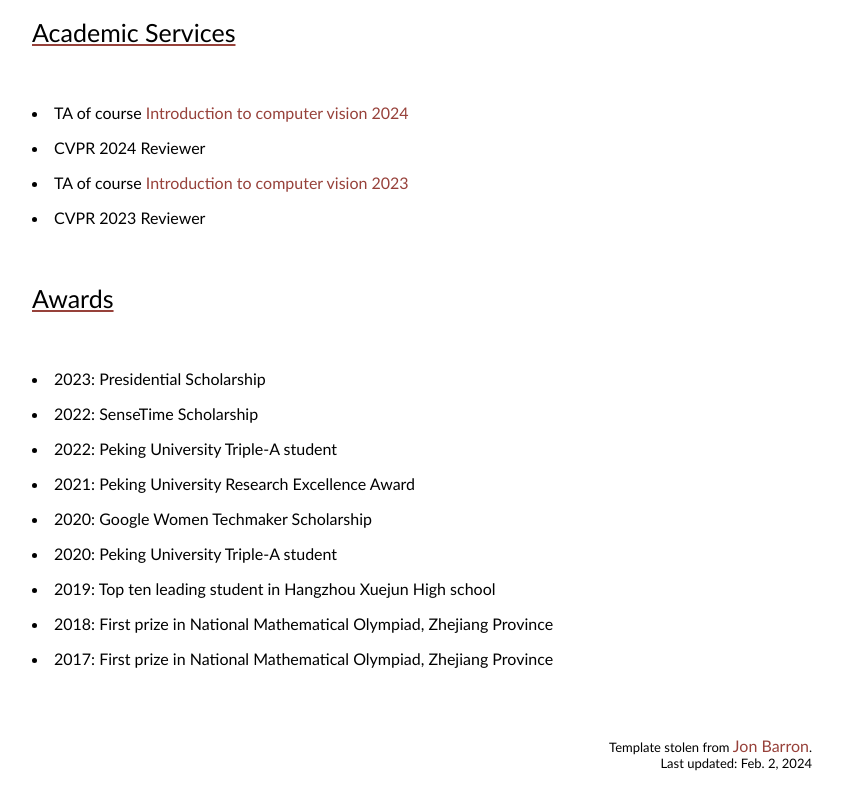
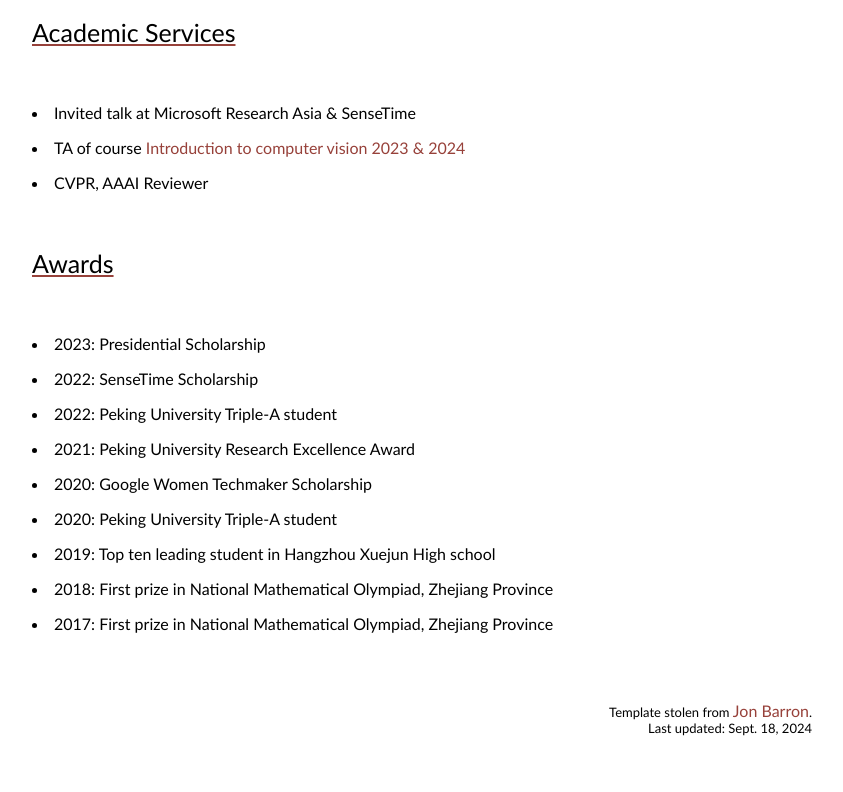
Before and after one commit to MiYanDoris/MiYanDoris.github.io, a plain HTML site: page index.html in a window 1280 px wide. Shown: the part 1526-2318 px from the top of the page, without its empty margins (228-1071 px from the left). After the commit the page ends 2283 px from the top, so only its background shows below. Drawn offline with Linux system fonts and the light colour scheme.

Commit message:
update servisces

```diff
--- a/index.html
+++ b/index.html
@@ -20,7 +20,7 @@
                 <name>Mi Yan | 严汨</name>
               </p>
               <p>
-                I am a first-year PhD student in Peking University, advised by Prof. <a href="https://hughw19.github.io/">He Wang</a>. I'm also an intern at the Embodied AI center of <a href="https://www.baai.ac.cn/">Beijing Academy of Artificial Intelligence</a>. Previously, I received my Bachelor degree from Turing Class, Peking University in 2023.
+                I am a first-year PhD student in Peking University, advised by Prof. <a href="https://hughw19.github.io/">He Wang</a>. I'm also an intern at a start-up <a href="https://www.galbot.com/">GALBOT</a>. Previously, I received my Bachelor degree from Turing Class, Peking University in 2023.
               </p>
               </p>
               <p style="text-align:center">
@@ -179,16 +179,13 @@
           </tr>
           <td style="padding-left:20px;width:100%;vertical-align:middle">
             <p>
-              <li>TA of course <a href="https://pku-epic.github.io/Intro2CV_2024/">Introduction to computer vision 2024</a></li>
+              <li>Invited talk at Microsoft Research Asia & SenseTime</li>
             </p>
             <p>
-              <li>CVPR 2024 Reviewer</li>
+              <li>TA of course <a href="https://pku-epic.github.io/Intro2CV_2024/">Introduction to computer vision 2023 & 2024</a></li>
             </p>
             <p>
-              <li>TA of course <a href="https://hughw19.github.io/Intro2CV_23Spring/">Introduction to computer vision 2023</a></li>
-            </p>
-            <p>
-              <li>CVPR 2023 Reviewer</li>
+              <li>CVPR, AAAI Reviewer</li>
             </p>
           </td>
         </tr>
@@ -238,7 +235,7 @@
               <br>
               <p style="text-align:right;font-size:small;">
               Template stolen from <a href="https://jonbarron.info/">Jon Barron</a>.
-              <br> Last updated: Feb. 2, 2024
+              <br> Last updated: Sept. 18, 2024
               </p>
             </td>
           </tr>
```
